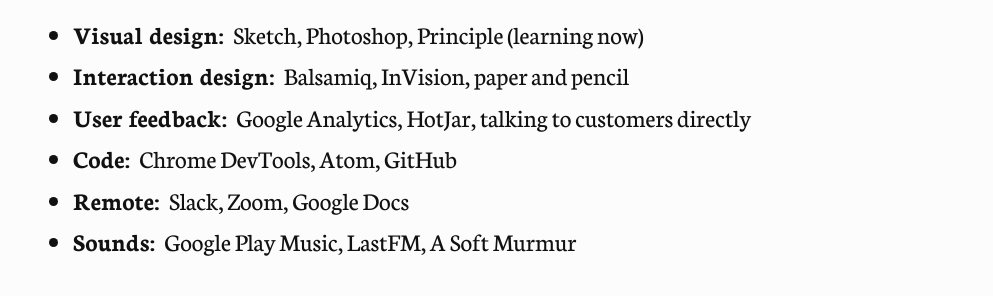
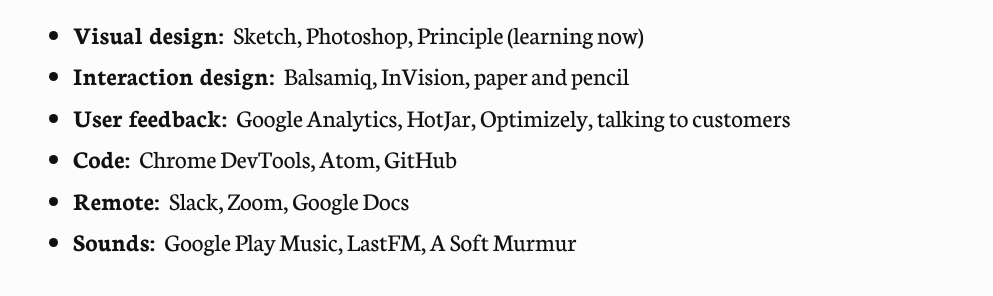
Before and after one commit to edelstone/my-website, a Jekyll site: the page built from float.html, in a window 1280 px wide and 900 px high, scrolled down 2451 px. Shown: the part 159-455 px from the top of the window, without its empty margins (143-1136 px from the left). Built offline with Jekyll 4.4.1, drawn with Linux system fonts in a browser that asks for light colours; nearby versions of some CDN libraries; library files that are not in the unit come from our copies.

Commit message:
adds text refinements

```diff
--- a/float.html
+++ b/float.html
@@ -81,7 +81,7 @@ button-prev-link: /contact
 				<ul class="quick-list">
 					<li><span class="inline-header">Visual design:</span> Sketch, Photoshop, Principle (learning now)</li>
 					<li><span class="inline-header">Interaction design:</span> Balsamiq, InVision, paper and pencil</li>
-					<li><span class="inline-header">User feedback:</span> Google Analytics, HotJar, talking to customers directly</li>
+					<li><span class="inline-header">User feedback:</span> Google Analytics, HotJar, Optimizely, talking to customers</li>
 					<li><span class="inline-header">Code:</span> Chrome DevTools, Atom, GitHub</li>
 					<li><span class="inline-header">Remote:</span> Slack, Zoom, Google Docs</li>
 					<li><span class="inline-header">Sounds:</span> Google Play Music, LastFM, A Soft Murmur</li>
```
